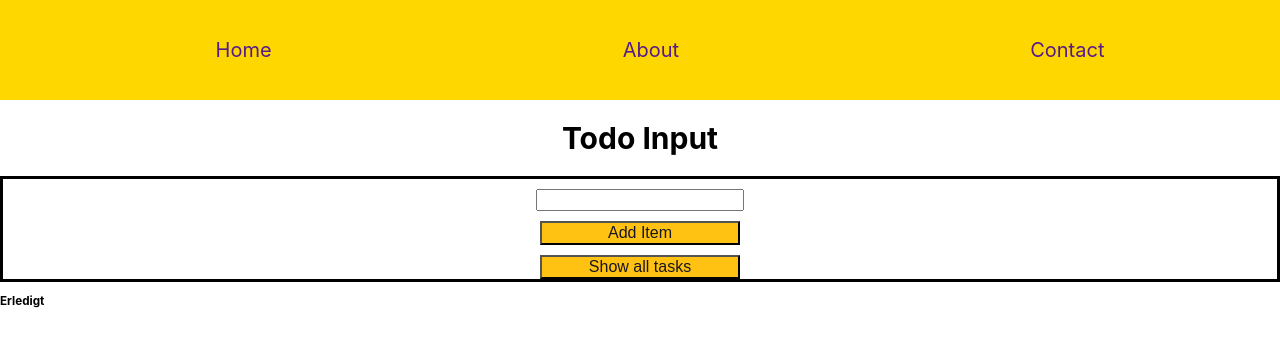
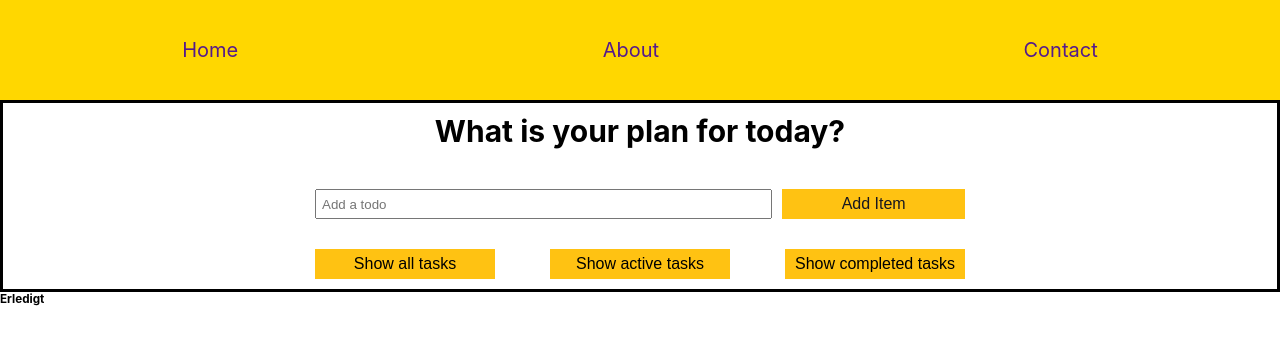
Before and after one commit to Moh-Khosravi/To-Do-App-Frontend, a React (Create React App) app: page / in a window 1280 px wide. Shown: the top 346 px of the page. Built offline with nearby package versions, Linux system fonts and the light colour scheme.

Commit message:
first style

```diff
--- a/package.json
+++ b/package.json
@@ -5,6 +5,7 @@
   "dependencies": {
     "react": "^17.0.2",
     "react-dom": "^17.0.2",
+    "react-icons": "^4.3.1",
     "react-scripts": "4.0.3",
     "sass": "^1.44.0"
   },
--- a/src/components/TodoInput.js
+++ b/src/components/TodoInput.js
@@ -1,5 +1,4 @@
-import '../scss/Main.scss';
-
+import '../scss/todoInput.scss';
 
 
 const restoredItem = localStorage.getItem('todo');
@@ -39,13 +38,16 @@ function showList () {
 function TodoInput () {
   return (
     <div className="main-container">
-      <h1>Todo Input</h1>
-      <div className="container-submit">
-        <input type="text" className="inputItem"/>
-        <button className="btn" onClick={addToList}>Add Item</button>
+      <h1>What is your plan for today?</h1>
+      <div className="container-input">
+        <input type="text" className="inputItem" placeholder="Add a todo"/>
+        <button className="btn-add" onClick={addToList}>Add Item</button>
+      </div>
+      <div id="btn-container">
         <button className="btn clear" onClick={showList}>Show all tasks</button>
+        <button className="show-active">Show active tasks</button>
+        <button className="show-complete">Show completed tasks</button>
       </div>
-
     </div>
   );
 }
--- a/src/index.scss
+++ b/src/index.scss
@@ -1,5 +1,10 @@
 html {
   font-size: 62.5%;
+}
+* {
+  margin: 0;
+  padding: 0;
+  box-sizing: border-box;
 }
 body {
   margin: 0;
--- a/src/scss/Main.scss
+++ /dev/null
@@ -1,31 +0,0 @@
-.main-container {
-  h1 {
-    font-size: 3rem;
-    text-align: center;
-  }
-  .container-submit{
-    height: 100px;
-    border-style: solid;
-    display: flex;
-    flex-direction: column;
-    justify-content: center;
-    align-items: center;
-    margin-top: 2rem;
-    input[type="text"] {
-      margin-top: 10px;
-      width: 20rem;
-      height: 3rem;
-    }
-    .btn {
-      margin-top: 10px;
-      height: 3rem;
-      width: 20rem;
-      font-size: 1.6rem;
-      background-color: #ffc212;
-      color: #171721
-    }
-  }
-  ul {
-    background-color: white;
-  }
-}
--- /dev/null
+++ b/src/scss/todoInput.scss
@@ -0,0 +1,55 @@
+$btnGold: #ffc212;
+.main-container {
+  padding-top: 1rem;
+  padding-bottom: 1rem;
+  display: flex;
+  flex-direction: column;
+  justify-content: center;
+  border-style: solid;
+  h1 {
+    font-size: 3rem;
+    text-align: center;
+  }
+  .container-input{
+    height: 100px;
+    display: flex;
+    flex-direction: row;
+    justify-content: space-between;
+    align-items: center;
+    margin-top: 2rem;
+    width: 65rem;
+    margin: auto auto;
+    input[type="text"] {
+      margin-top: 10px;
+      width: 50rem;
+      height: 3rem;
+      padding-left: 0.5rem;
+    }
+    .btn-add {
+      margin-top: 10px;
+      margin-left: 10px;
+      height: 3rem;
+      width: 20rem;
+      font-size: 1.6rem;
+      background-color: $btnGold;
+      color: #171721;
+      border: none;
+    }
+  }
+  #btn-container {
+    display: flex;
+    justify-content: space-between;
+    align-items: center;
+    width: 65rem;
+    margin: auto auto;
+    button{
+      background-color: $btnGold;
+      font-size: 1.6rem;
+      height: 3rem;
+      width: 18rem;
+      border: none;
+    }
+
+  }
+
+}
```
Also changed, not shown: 1 other file (tests, documents, lock files or other folders).
